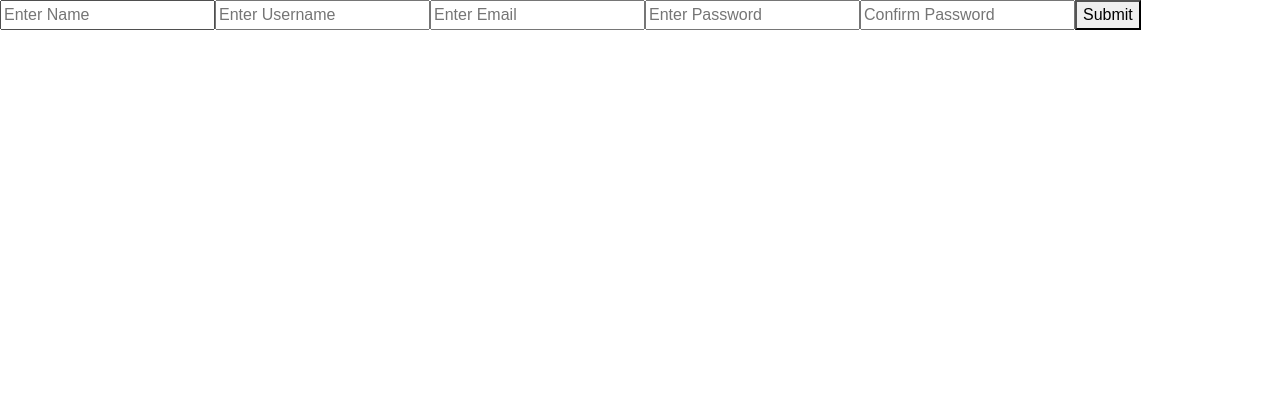
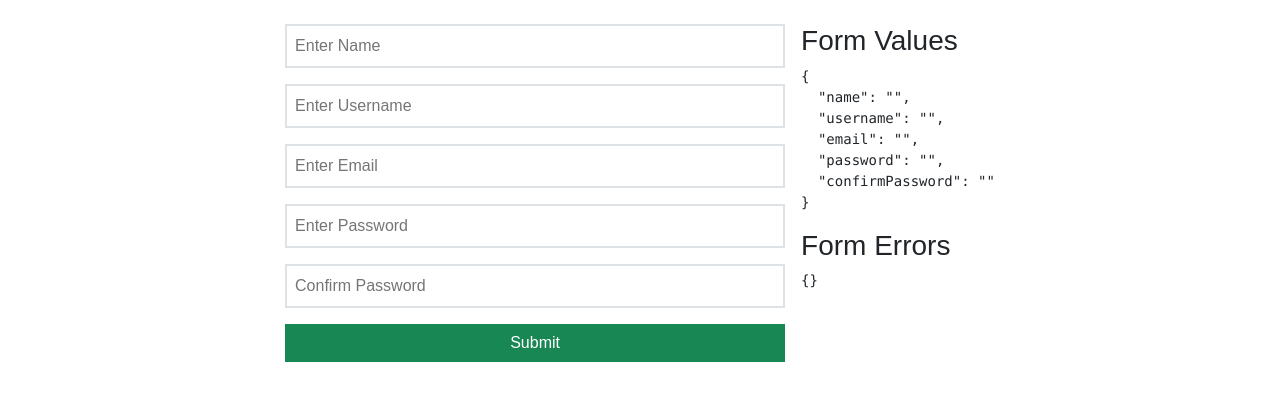
Before and after one commit to mern-trainer/Athmaja-Batch, a React (Vite) app in the folder ReactJS/todo_app/: page /formik in a window 1280 px wide. Shown: the top 400 px of the page. Built offline with nearby package versions, Linux system fonts and the light colour scheme; a web font is replaced by a local one.

Commit message:
style added

```diff
--- a/ReactJS/todo_app/src/pages/Formik.jsx
+++ b/ReactJS/todo_app/src/pages/Formik.jsx
@@ -30,19 +30,25 @@ export const Formik = () => {
         })
     })
 
-    return <div>
-        <form onSubmit={formik.handleSubmit}>
-            <input onChange={formik.handleChange} value={formik.values.name} type="text" name="name" placeholder="Enter Name" />
-            <span>{formik.errors.name}</span>
-            <input onChange={formik.handleChange} value={formik.values.username} type="text" name="username" placeholder="Enter Username" />
-            <span>{formik.errors.username}</span>
-            <input onChange={formik.handleChange} value={formik.values.email} type="text" name="email" placeholder="Enter Email" />
-            <span>{formik.errors.email}</span>
-            <input onChange={formik.handleChange} value={formik.values.password} type="password" name="password" placeholder="Enter Password" />
-            <span>{formik.errors.password}</span>
-            <input onChange={formik.handleChange} value={formik.values.confirmPassword} type="password" name="confirmPassword" placeholder="Confirm Password" />
-            <span>{formik.errors.confirmPassword}</span>
-            <button type="submit">Submit</button>
+    return <div className="vw-100 gap-3 d-flex justify-content-center">
+        <form onSubmit={formik.handleSubmit} className="w-100 d-flex flex-column mt-4" style={{maxWidth: "500px"}}>
+            <input onChange={formik.handleChange} className="w-100 p-2 rounded-0 border border-2" value={formik.values.name} type="text" name="name" placeholder="Enter Name" />
+            <p className="text-danger">{formik.errors.name}</p>
+            <input onChange={formik.handleChange} className="w-100 p-2 rounded-0 border border-2" value={formik.values.username} type="text" name="username" placeholder="Enter Username" />
+            <p className="text-danger">{formik.errors.username}</p>
+            <input onChange={formik.handleChange} className="w-100 p-2 rounded-0 border border-2" value={formik.values.email} type="text" name="email" placeholder="Enter Email" />
+            <p className="text-danger">{formik.errors.email}</p>
+            <input onChange={formik.handleChange} className="w-100 p-2 rounded-0 border border-2" value={formik.values.password} type="password" name="password" placeholder="Enter Password" />
+            <p className="text-danger">{formik.errors.password}</p>
+            <input onChange={formik.handleChange} className="w-100 p-2 rounded-0 border border-2" value={formik.values.confirmPassword} type="password" name="confirmPassword" placeholder="Confirm Password" />
+            <p className="text-danger">{formik.errors.confirmPassword}</p>
+            <button type="submit" className="btn btn-success rounded-0">Submit</button>
         </form>
+        <div className="mt-4">
+            <h3>Form Values</h3>
+            <pre>{JSON.stringify(formik.values, null, 2)}</pre>
+            <h3>Form Errors</h3>
+            <pre>{JSON.stringify(formik.errors, null, 2)}</pre>
+        </div>
     </div>
 }
```
